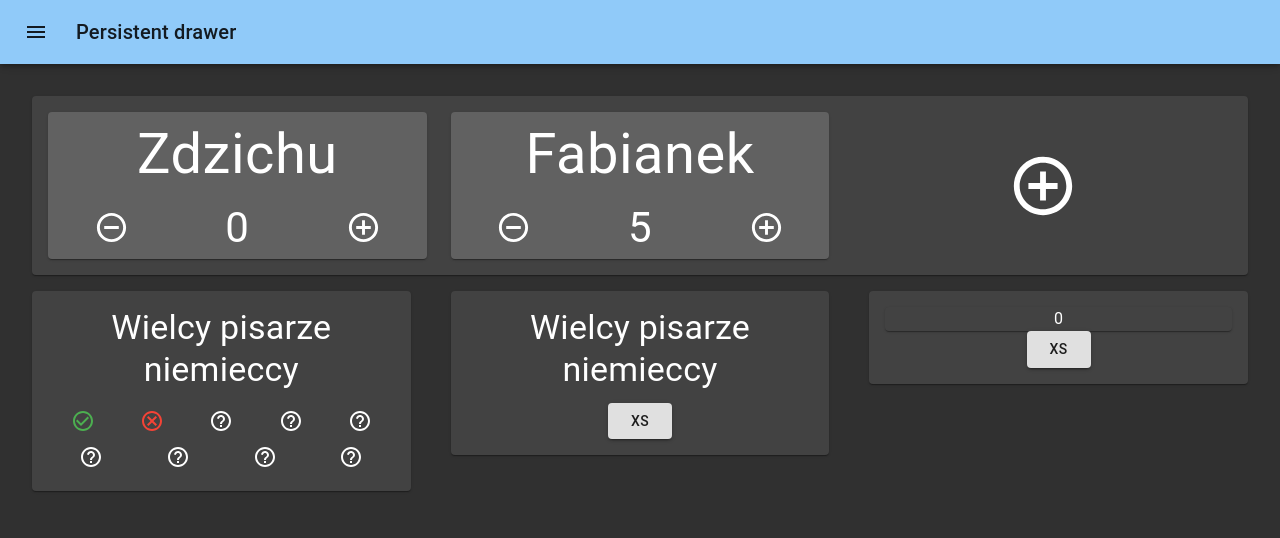
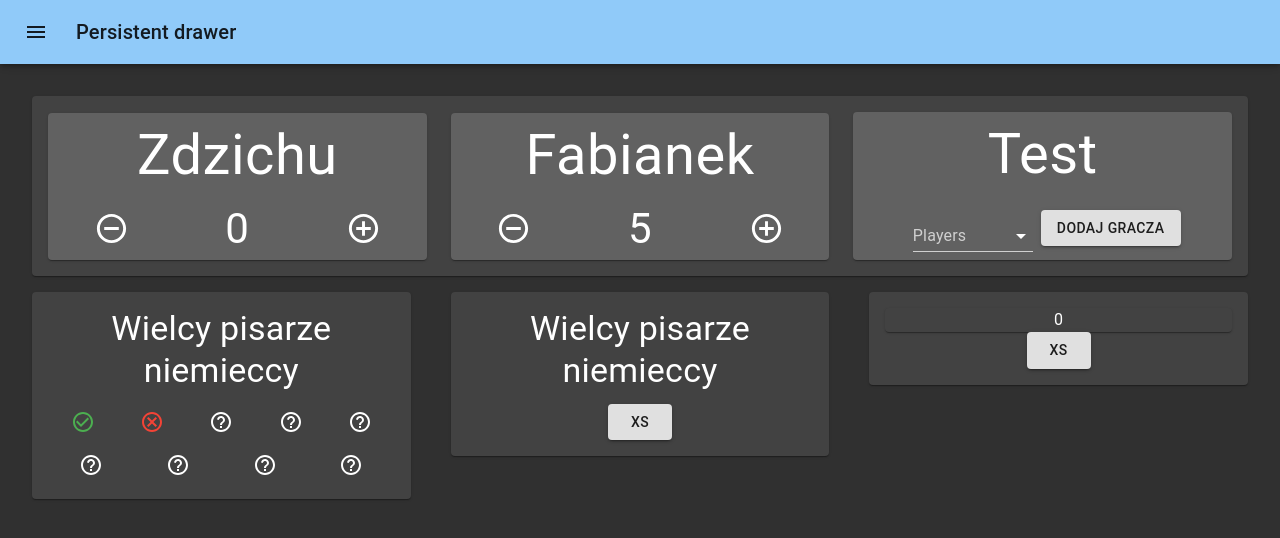
Before and after one commit to reardek/old-slovaks, a React (Create React App) app: page /questions in a window 1280 px wide. Shown: the top 538 px of the page. Built offline with nearby package versions, Linux system fonts and the light colour scheme.

Commit message:
Center button

```diff
--- a/src/containers/QuestionsTab.tsx
+++ b/src/containers/QuestionsTab.tsx
@@ -41,9 +41,11 @@ export default function QuestionsTab() {
             </Typography>
             <Grid container>
               <Grid item xs>
-                <Link to="/question1" component={Button}>
-                  <CheckCircleOutlineIcon style={{ color: green[500] }} />
-                </Link>
+                <Button>
+                  <Link to="/question1">
+                    <CheckCircleOutlineIcon style={{ color: green[500] }} />
+                  </Link>
+                </Button>
               </Grid>
               <Grid item xs>
                 <Button>
--- a/src/containers/playerCard/AddPlayer.tsx
+++ b/src/containers/playerCard/AddPlayer.tsx
@@ -2,6 +2,7 @@ import React, { useState } from "react";
 import { useDispatch, useSelector } from "react-redux";
 import Grid from "@material-ui/core/Grid";
 import {
+  Box,
   Button,
   FormControl,
   InputLabel,
@@ -25,6 +26,8 @@ const useStyles = makeStyles((theme: Theme) => ({
   },
   paper: {
     backgroundColor: grey[700],
+    alignItems: "center",
+    justifyItems: "center",
   },
   icon: {
     fontSize: "5em",
@@ -33,12 +36,16 @@ const useStyles = makeStyles((theme: Theme) => ({
     margin: theme.spacing(1),
     minWidth: 120,
   },
+  button: {
+    margin: theme.spacing(1),
+    verticalAlign: "buttom",
+  },
 }));
 
 export default function AddPlayer() {
   const classes = useStyles();
   const dispatch = useDispatch();
-  const [addPlayerState, setAddPlayerState] = useState(false);
+  const [addPlayerState, setAddPlayerState] = useState(true);
   const [chosenPlayer, setChosenPlayer] = useState("");
 
   const players = useSelector(selectPlayers);
@@ -54,7 +61,7 @@ export default function AddPlayer() {
   };
 
   const emptyPlayer = (
-    <Grid item xs>
+    <Grid item xs key="emptyPlayer">
       <Button onClick={() => setAddPlayerState(true)}>
         <AddCircleOutlineOutlinedIcon className={classes.icon} />
       </Button>
@@ -62,25 +69,35 @@ export default function AddPlayer() {
   );
 
   const formAddPlayer = (
-    <Grid item xs key="addPlayer" alignItems="center">
+    <Grid item xs key="addPlayer">
       <Paper className={classes.paper}>
         <Typography className={classes.player}>Test</Typography>
+        <Box alignItems="center" justifyContent="center" display="flex">
           <FormControl className={classes.formControl}>
-          <InputLabel id="players-availibility-label">Players</InputLabel>
+            <InputLabel id="players-availibility-select-outlined-label">
+              Players
+            </InputLabel>
             <Select
-            labelId="players-availibility-label"
-            id="players-availibility"
+              labelId="players-availibility-select-outlined-label"
+              id="players-availibility-select-outlined-label"
               value={chosenPlayer}
               onChange={handleChange}
+              label="Players"
             >
               {players.map((player) => (
-              <MenuItem value={player.id}>{player.name}</MenuItem>
+                <MenuItem key={player.id} value={player.id}>
+                  {player.name}
+                </MenuItem>
               ))}
             </Select>
           </FormControl>
-        <Button onClick={() => handleAddPlayer(chosenPlayer)}>
+          <Button
+            onClick={() => handleAddPlayer(chosenPlayer)}
+            variant="contained"
+          >
             Dodaj gracza
           </Button>
+        </Box>
       </Paper>
     </Grid>
   );
```
Lines whose indentation alone changed are shown as unchanged.
